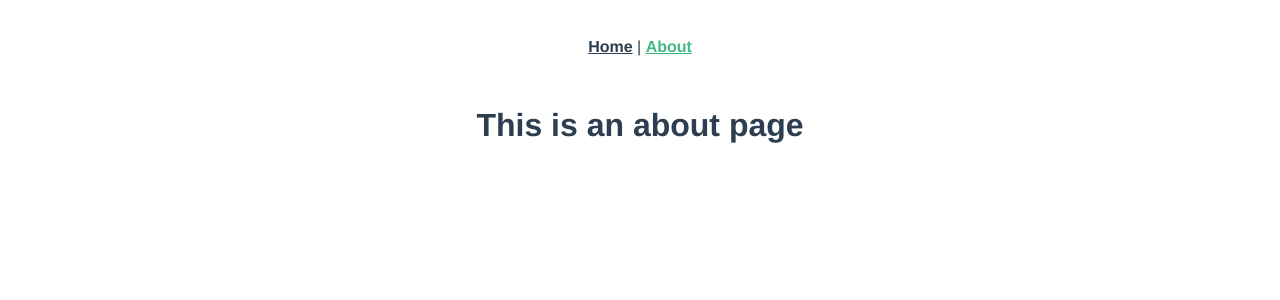
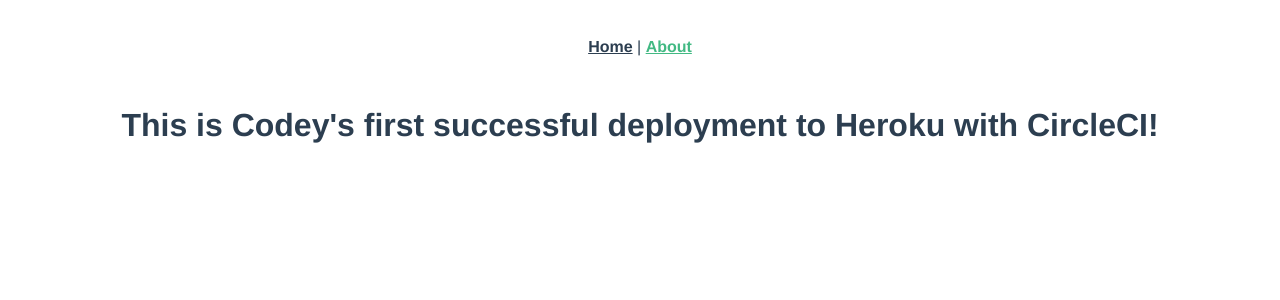
Before and after one commit to dulerong/vue-test-circleci, a Vue app: page /about in a window 1280 px wide. Shown: the top 300 px of the page. Built offline with nearby package versions, Linux system fonts and the light colour scheme.

Commit message:
changed about wording

```diff
--- a/src/views/About.vue
+++ b/src/views/About.vue
@@ -1,5 +1,5 @@
 <template>
   <div class="about">
-    <h1>This is an about page</h1>
+    <h1>This is Codey's first successful deployment to Heroku with CircleCI!</h1>
   </div>
 </template>
```
